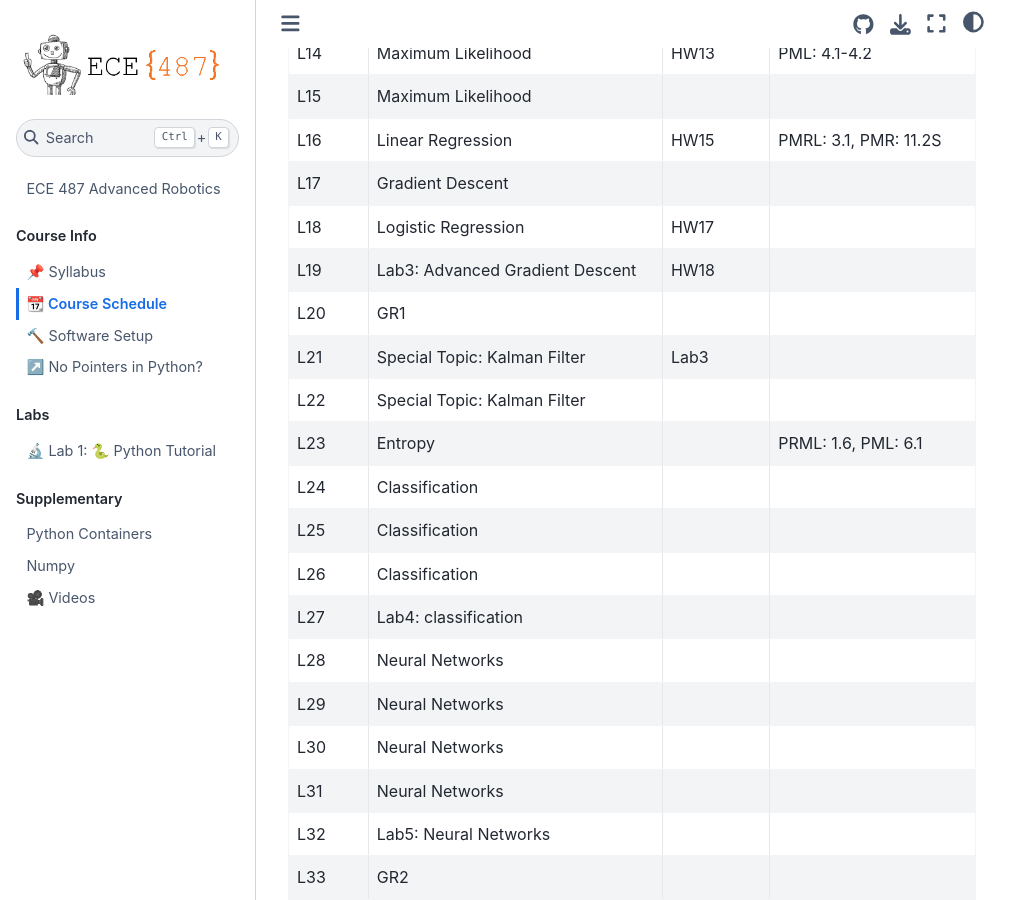
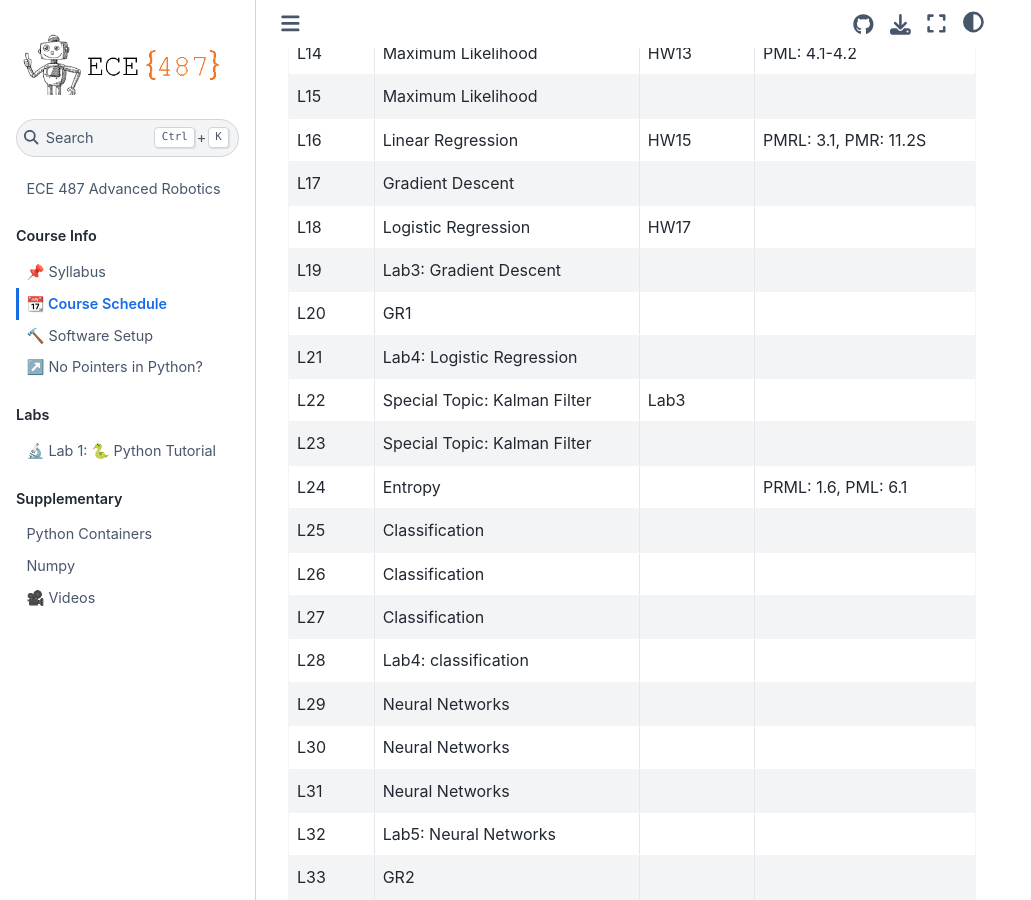
Before and after one commit to stanbaek/ece487, a Jupyter Book: the page built from docs/schedule.md, in a window 1280 px wide and 900 px high, scrolled down 1023 px. Shown: the whole window, without its empty margins (0-1031 px from the left). Built offline with Jupyter Book 1.0.4 settings and Sphinx 7.4.7 and the Sphinx Book theme 1.1.4, drawn with Linux system fonts in a browser that asks for light colours.

Commit message:
Updated schedule

```diff
--- a/docs/schedule.md
+++ b/docs/schedule.md
@@ -30,16 +30,16 @@ Reading:
  L16      | Linear Regression                 | HW15         | PMRL: 3.1, PMR: 11.2S
  L17      | Gradient Descent                  |              |
  L18      | Logistic Regression               | HW17         |
- L19      | Lab3: Advanced Gradient Descent   | HW18         |
+ L19      | Lab3: Gradient Descent            |              |
  L20      | GR1                               |              |
- L21      | Special Topic: Kalman Filter      | Lab3         |
- L22      | Special Topic: Kalman Filter      |              |
- L23      | Entropy                           |              | PRML: 1.6, PML: 6.1
- L24      | Classification                    |              |
+ L21      | Lab4: Logistic Regression         |              |
+ L22      | Special Topic: Kalman Filter      | Lab3         |
+ L23      | Special Topic: Kalman Filter      |              |
+ L24      | Entropy                           |              | PRML: 1.6, PML: 6.1
  L25      | Classification                    |              |
  L26      | Classification                    |              |
- L27      | Lab4: classification              |              |
- L28      | Neural Networks                   |              |
+ L27      | Classification                    |              |
+ L28      | Lab4: classification              |              |
  L29      | Neural Networks                   |              |
  L30      | Neural Networks                   |              |
  L31      | Neural Networks                   |              |
```
